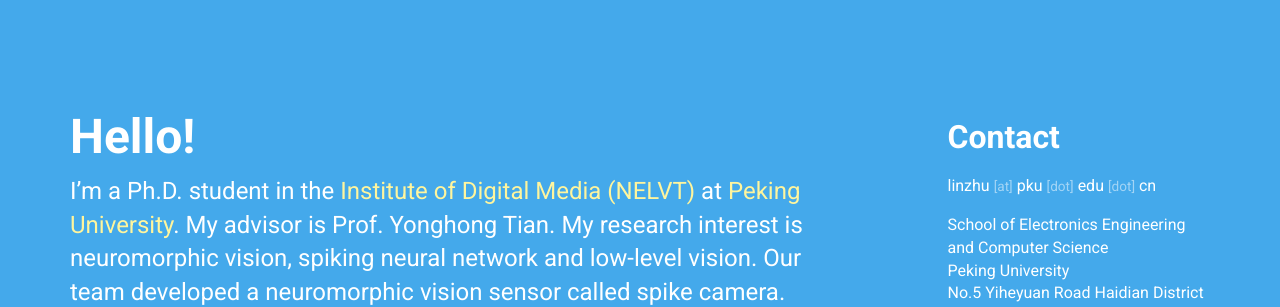
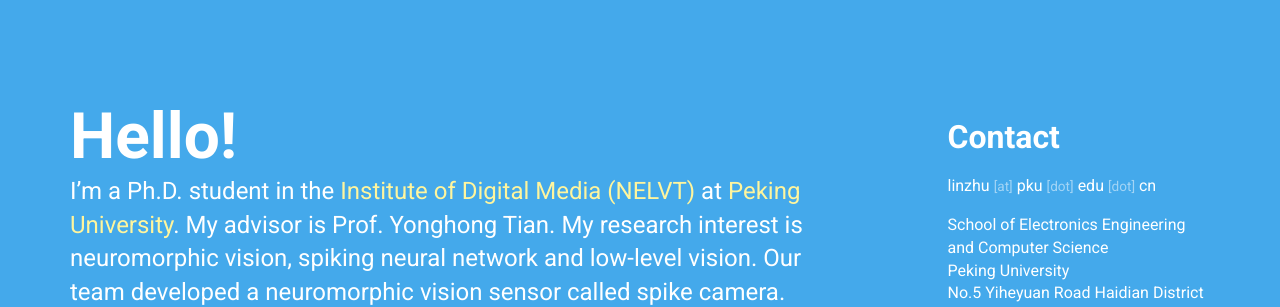
Before and after one commit to Crazyspike/home, a Jekyll site: the page built from index.html, in a window 1280 px wide. Shown: the part 127-434 px from the top of the page. Built offline with Jekyll 4.4.1, drawn with Linux system fonts in a browser that asks for light colours; nearby versions of some CDN libraries.

Commit message:
Update albertine.html

```diff
--- a/_layouts/albertine.html
+++ b/_layouts/albertine.html
@@ -77,7 +77,7 @@ It is threatened by habitat loss.
     <div class="row">
       <section class="col-md-8">
         {% if site.data.personal.intro.title %}
-          <h3 style="font-size:48px">
+          <h3 style="font-size:64px">
             {{ site.data.personal.intro.title }}
           </h3>
         {% else %}
```
